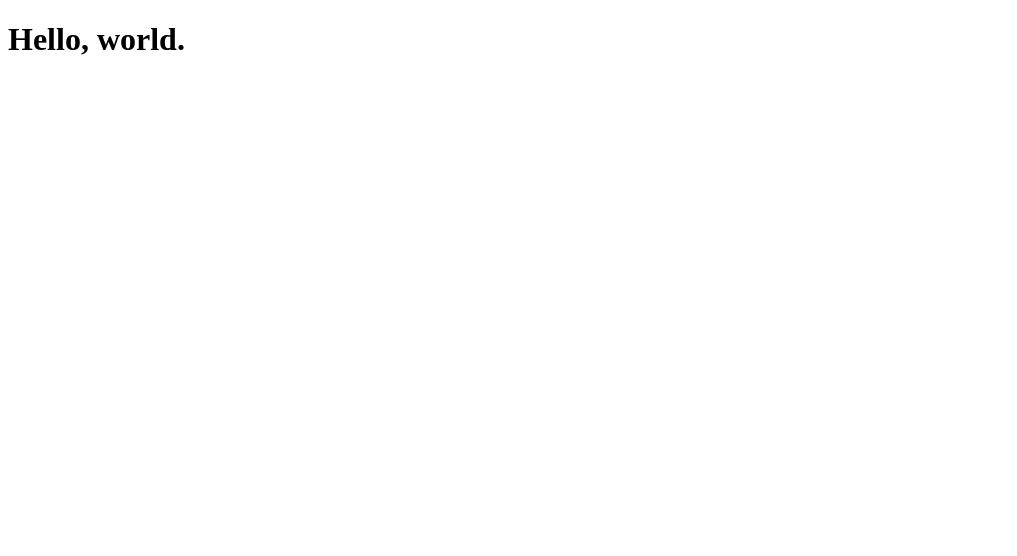
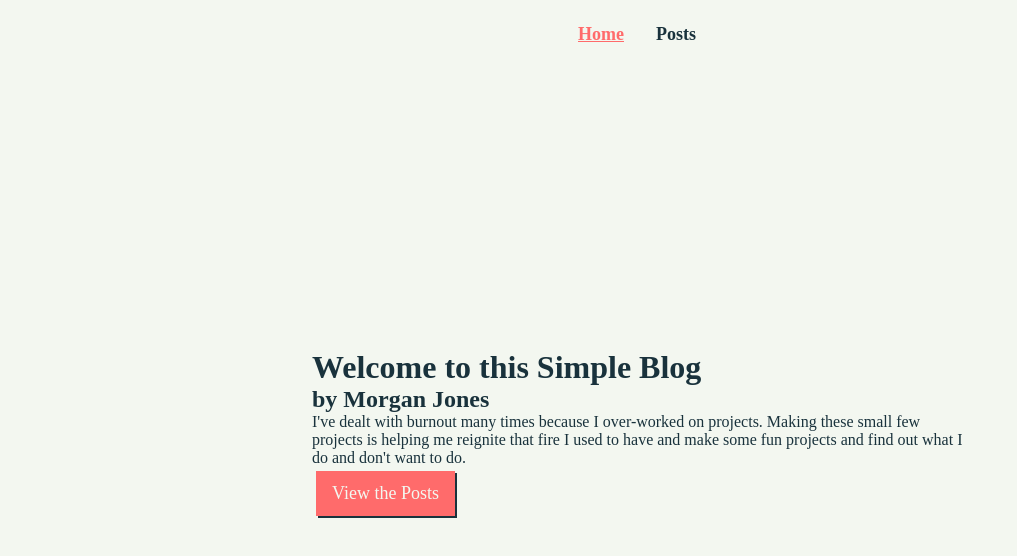
Before and after one commit to morganlabs/vanilla-blog, a plain HTML site: page src/index.html in a window 1280 px wide. Shown: the whole page, without its empty margins (0-1017 px from the left). Drawn offline with Linux system fonts and the light colour scheme.

Commit message:
feat: Home page, blog page, styles

```diff
--- /dev/null
+++ b/src/global.css
@@ -0,0 +1,100 @@
+:root {
+  /* Generated with coolors.co  */
+  --clr-dark-accent: #80475e;
+  --clr-dark-background: #19323c;
+  --clr-dark-foreground: #f3f7f0;
+
+  --clr-light-accent: #ff6b6b;
+  --clr-light-foreground: #19323c;
+  --clr-light-background: #f3f7f0;
+
+  --border-radius: 8px;
+}
+
+*,
+*::before,
+*::after {
+  padding: 0;
+  margin: 0;
+}
+
+body {
+  background-color: var(--clr-light-background);
+  color: var(--clr-light-foreground);
+
+  display: grid;
+  grid-template-rows: min-content auto;
+  grid-template-columns: min-content;
+  justify-content: center;
+  min-height: 100vh;
+}
+
+.content {
+  width: calc(80ch + 1rem);
+  min-height: 100%;
+  margin-inline: auto;
+  padding-inline: 1rem;
+}
+
+.hero {
+  display: flex;
+  flex-direction: column;
+  justify-content: center;
+  align-items: flex-start;
+  width: 100%;
+  height: 100%;
+  flex-grow: 1;
+}
+
+.nav-bar {
+  display: flex;
+  justify-content: center;
+  align-items: center;
+  height: fit-content;
+  background-color: var(--clr-light-background);
+  padding-block: 1rem;
+}
+
+.nav-links {
+  display: grid;
+  grid-template-columns: 1fr 1fr;
+
+  list-style: none;
+}
+
+.nav-link {
+  display: block;
+  padding: 0.5rem 1rem;
+  font-size: 1.125rem;
+  font-weight: 600;
+  text-decoration: none;
+  color: var(--clr-light-foreground);
+  transition-property: color, text-decoration;
+  transition: 0.25s ease-out;
+
+  &.active,
+  &:hover {
+    color: var(--clr-light-accent);
+    text-decoration: underline;
+  }
+}
+
+button,
+.button {
+  all: unset;
+  display: inline-block;
+  background-color: var(--clr-light-accent);
+  color: var(--clr-light-background);
+  padding: 0.75rem 1rem;
+  font-size: 1.125rem;
+  box-shadow: 2px 2px 0 0 var(--clr-light-foreground);
+  transition-property: box-shadow transform;
+  transition: 0.25s cubic-bezier(0.55, -1.9, 0.7, 3);
+  margin: 4px;
+  cursor: pointer;
+
+  &:hover {
+    box-shadow: 4px 4px 0 0 var(--clr-light-foreground);
+    transform: translate(-2px, -2px);
+  }
+}
--- a/src/index.html
+++ b/src/index.html
@@ -1,11 +1,35 @@
-<!DOCTYPE html>
+<!doctype html>
 <html lang="en">
-<head>
-    <meta charset="UTF-8">
-    <meta name="viewport" content="width=device-width, initial-scale=1.0">
+  <head>
+    <meta charset="UTF-8" />
+    <meta name="viewport" content="width=device-width, initial-scale=1.0" />
+    <link rel="stylesheet" href="./global.css" />
     <title>Home</title>
-</head>
-<body>
-   <h1>Hello, world.</h1>
-</body>
+  </head>
+  <body>
+    <nav class="nav-bar">
+      <ul class="nav-links">
+        <li class="nav-link-container">
+          <a class="nav-link active" href="./index.html">Home</a>
+        </li>
+        <li class="nav-link-container">
+          <a class="nav-link" href="./blog/index.html">Posts</a>
+        </li>
+      </ul>
+    </nav>
+
+    <main class="content">
+      <div class="hero">
+        <h1>Welcome to this Simple Blog</h1>
+        <h2 class="subtitle">by Morgan Jones</h2>
+        <p>
+          I've dealt with burnout many times because I over-worked on projects.
+          Making these small few projects is helping me reignite that fire I
+          used to have and make some fun projects and find out what I do and
+          don&apos;t want to do.
+        </p>
+        <a class="button" href="./blog/index.html">View the Posts</a>
+      </div>
+    </main>
+  </body>
 </html>
```
Also changed, not shown: src/blog/index.html (added, +31 -0 lines).
